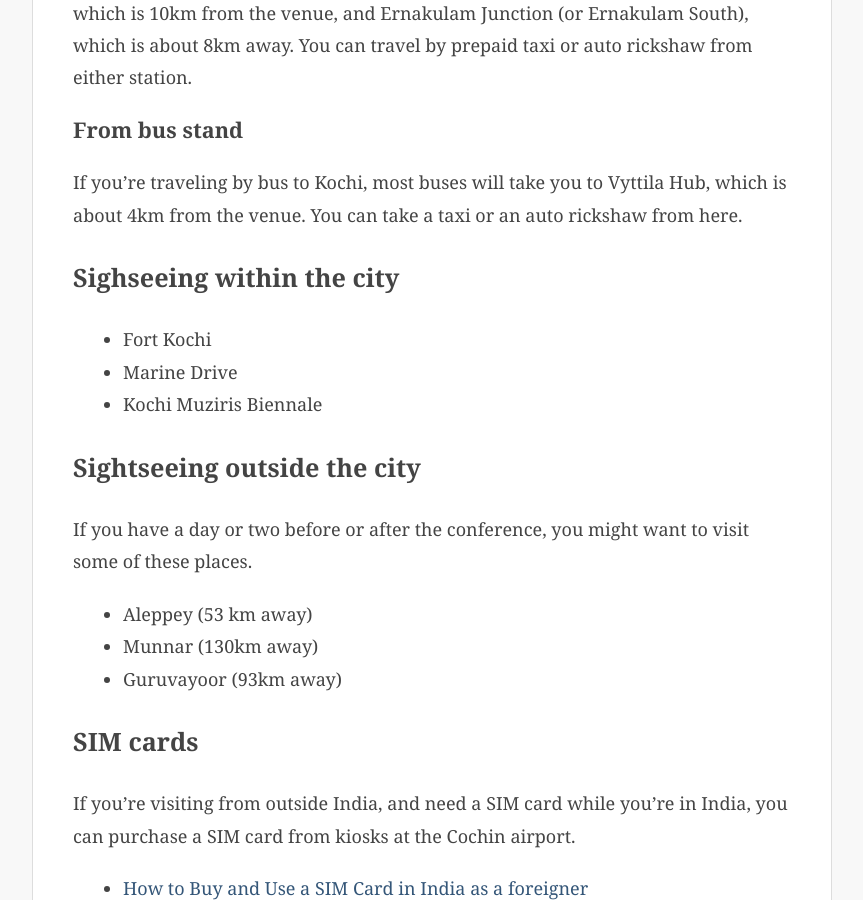
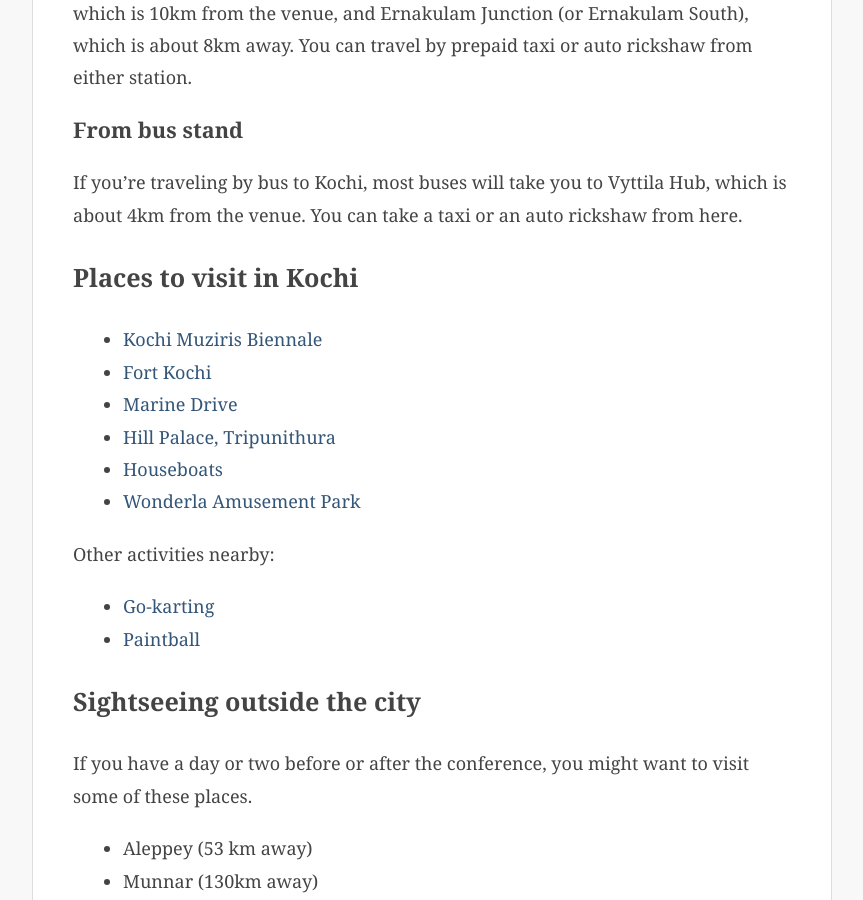
Before and after one commit to krug/krug.github.io, a Jekyll site: the page built from rubyconfindia/kochi.md, in a window 1280 px wide and 900 px high, scrolled down 881 px. Shown: the whole window, without its empty margins (208-1071 px from the left). Built offline with Jekyll 4.4.1, drawn with Linux system fonts in a browser that asks for light colours.

Commit message:
Update list of places to visit in Kochi

```diff
--- a/rubyconfindia/kochi.md
+++ b/rubyconfindia/kochi.md
@@ -41,11 +41,19 @@
 which is about 4km from the venue. You can take a taxi or an auto rickshaw
 from here.
 
-## Sighseeing within the city
+## Places to visit in Kochi
 
-- Fort Kochi
-- Marine Drive
-- Kochi Muziris Biennale
+- [Kochi Muziris Biennale](https://www.kochimuzirisbiennale.org)
+- [Fort Kochi](https://en.wikipedia.org/wiki/Fort_Kochi#Main_Tourist_Attractions)
+- [Marine Drive](raw://en.wikipedia.org/wiki/Marine_Drive,_Kochi)
+- [Hill Palace, Tripunithura](https://en.wikipedia.org/wiki/Hill_Palace,_Tripunithura)
+- [Houseboats](https://www.cleartrip.com/activities/india/kochi/houseboats-in-kochi/)
+- [Wonderla Amusement Park](http://www.wonderla.com/kochi-amusement-park/)
+
+Other activities nearby:
+
+- [Go-karting](https://www.cleartrip.com/activities/india/kochi/go-karting-15-minutes-777080/)
+- [Paintball](http://www.paintballkerala.com)
 
 ## Sightseeing outside the city
 
```
